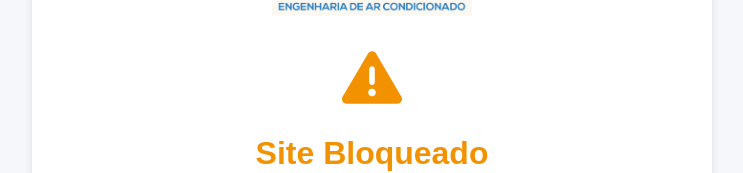
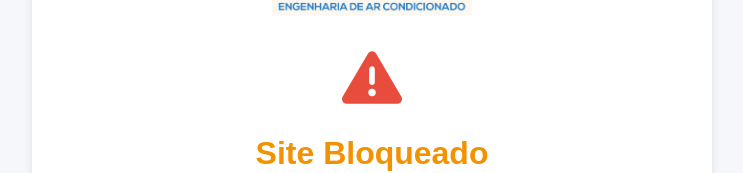
Before and after one commit to Jamengti/bloqueio-site, a plain HTML site: page index.html in a window 1280 px wide. Shown: the part 182-355 px from the top of the page, without its empty margins (268-1011 px from the left). Drawn offline with Linux system fonts and the light colour scheme.

Commit message:
Update index.html

```diff
--- a/index.html
+++ b/index.html
@@ -27,7 +27,7 @@
     }
     .icon {
       font-size: 60px;
-      color: #f39200;
+      color: #e74c3c;
       margin-bottom: 20px;
     }
     h1 {
```
